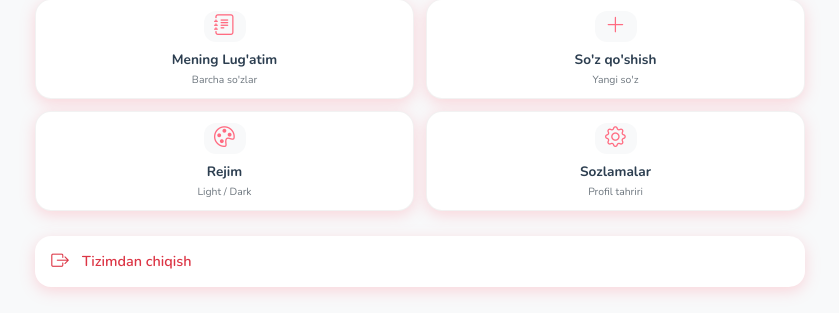
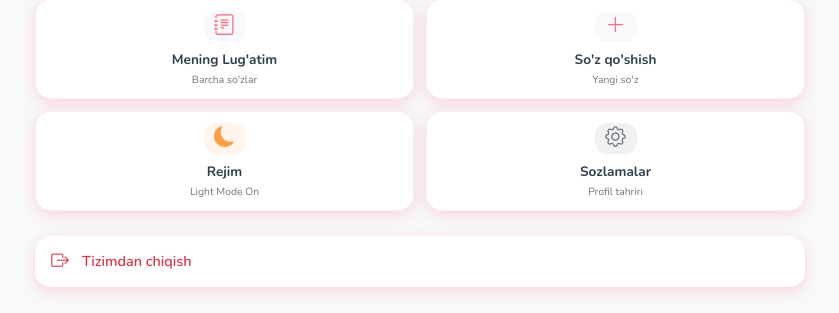
Before and after one commit to Kazoki-ken/EasyNihongo, a Django app: page /test-profile/ in a window 1280 px wide. Shown: the part 855-1168 px from the top of the page, without its empty margins (220-1059 px from the left). Run offline with Django 5.2, Linux system fonts and the light colour scheme; the visitor is signed in with stand-in values (Sample User, id 1); data comes from the database, SQL or seed files in the repository; data that the repository does not hold is empty.

Commit message:
Fix profile theme toggle icon and badge images
Co-authored-by: Kazoki-ken <180665964+Kazoki-ken@users.noreply.github.com>

```diff
--- a/vocabulary/templates/vocabulary/test_profile.html
+++ b/vocabulary/templates/vocabulary/test_profile.html
@@ -251,6 +251,7 @@
     .badge-item:active .badge-circle { transform: scale(0.95); }
 
     .badge-img { width: 32px; height: 32px; object-fit: contain; }
+    .badge-icon-fallback { font-size: 1.8rem; color: #ffc107; } /* Styling for fallback icons */
 
     /* Earned Badge */
     .badge-earned .badge-circle {
@@ -322,8 +323,19 @@
         transition: background-color 0.2s;
     }
 
+    /* THEME TOGGLE BUTTON STYLES (Dynamic) */
+    #theme-toggle-btn .grid-icon-box {
+        color: #ff9f43; /* Sun color default */
+        background-color: rgba(255, 159, 67, 0.1);
+    }
+
+    body.dark-mode #theme-toggle-btn .grid-icon-box {
+        color: #f1c40f; /* Moon color */
+        background-color: rgba(241, 196, 15, 0.1);
+    }
+
     .grid-action-btn:hover .grid-icon-box {
-        background-color: rgba(255, 107, 129, 0.1);
+        transform: scale(1.05);
     }
 
     .grid-label {
@@ -450,10 +462,16 @@
             {% for item in badges_display %}
                 <div class="badge-item {% if item.is_earned %}badge-earned{% else %}badge-locked{% endif %}">
                     <div class="badge-circle">
+                        <!-- FIX: Fallback if icon is missing -->
                         {% if item.badge.icon %}
-                            <img src="{{ item.badge.icon.url }}" class="badge-img">
+                            <img src="{{ item.badge.icon.url }}" class="badge-img" onerror="this.style.display='none'; this.nextElementSibling.style.display='block';">
+                            <i class="bi bi-trophy-fill badge-icon-fallback" style="display: none;"></i>
                         {% else %}
-                            <i class="bi bi-trophy-fill text-warning fs-4"></i>
+                            <!-- Generic Icon based on badge type if possible, or trophy default -->
+                            {% if 'words' in item.badge.badge_type %}<i class="bi bi-book-half badge-icon-fallback"></i>
+                            {% elif 'streak' in item.badge.badge_type %}<i class="bi bi-fire badge-icon-fallback text-danger"></i>
+                            {% elif 'coins' in item.badge.badge_type %}<i class="bi bi-coin badge-icon-fallback text-warning"></i>
+                            {% else %}<i class="bi bi-trophy-fill badge-icon-fallback"></i>{% endif %}
                         {% endif %}
 
                         {% if not item.is_earned %}
@@ -488,10 +506,11 @@
             <div class="grid-sub">Yangi so'z</div>
         </a>
 
-        <!-- Theme Toggle -->
+        <!-- Theme Toggle (FIXED: Sun/Moon Icon) -->
         <a href="#" class="grid-action-btn" id="theme-toggle-btn">
             <div class="grid-icon-box">
-                <i class="bi bi-palette"></i>
+                <!-- Icon will be set by JS -->
+                <i class="bi bi-moon-fill"></i>
             </div>
             <div class="grid-label">Rejim</div>
             <div class="grid-sub">Light / Dark</div>
@@ -499,7 +518,7 @@
 
         <!-- Settings (Placeholder) -->
         <a href="#" class="grid-action-btn">
-            <div class="grid-icon-box">
+            <div class="grid-icon-box" style="color: #6c757d; background-color: rgba(108, 117, 125, 0.1);">
                 <i class="bi bi-gear"></i>
             </div>
             <div class="grid-label">Sozlamalar</div>
@@ -520,21 +539,36 @@
 <script>
     // Theme Toggle Logic
     const themeBtn = document.getElementById('theme-toggle-btn');
+    const themeIcon = themeBtn.querySelector('i');
+
+    function updateThemeIcon(isDark) {
+        if (isDark) {
+            themeIcon.className = 'bi bi-sun-fill'; // Show Sun in Dark Mode (to switch to Light)
+            themeBtn.querySelector('.grid-sub').textContent = 'Dark Mode On';
+        } else {
+            themeIcon.className = 'bi bi-moon-fill'; // Show Moon in Light Mode (to switch to Dark)
+            themeBtn.querySelector('.grid-sub').textContent = 'Light Mode On';
+        }
+    }
+
     themeBtn.addEventListener('click', function(e) {
         e.preventDefault();
         document.body.classList.toggle('dark-mode');
 
+        const isDark = document.body.classList.contains('dark-mode');
+        updateThemeIcon(isDark);
+
         // Save preference
-        if (document.body.classList.contains('dark-mode')) {
-            localStorage.setItem('sakura_theme_vfinal', 'dark');
-        } else {
-            localStorage.setItem('sakura_theme_vfinal', 'light');
-        }
+        localStorage.setItem('sakura_theme_vfinal', isDark ? 'dark' : 'light');
     });
 
-    // Check saved theme on load (if not handled by base.html)
-    if (localStorage.getItem('sakura_theme_vfinal') === 'dark') {
+    // Check saved theme on load
+    const savedTheme = localStorage.getItem('sakura_theme_vfinal');
+    if (savedTheme === 'dark') {
         document.body.classList.add('dark-mode');
+        updateThemeIcon(true);
+    } else {
+        updateThemeIcon(false);
     }
 </script>
 
```
Also changed, not shown: verification/profile_fixes_dark.png (added), verification/profile_fixes_light.png (added).
